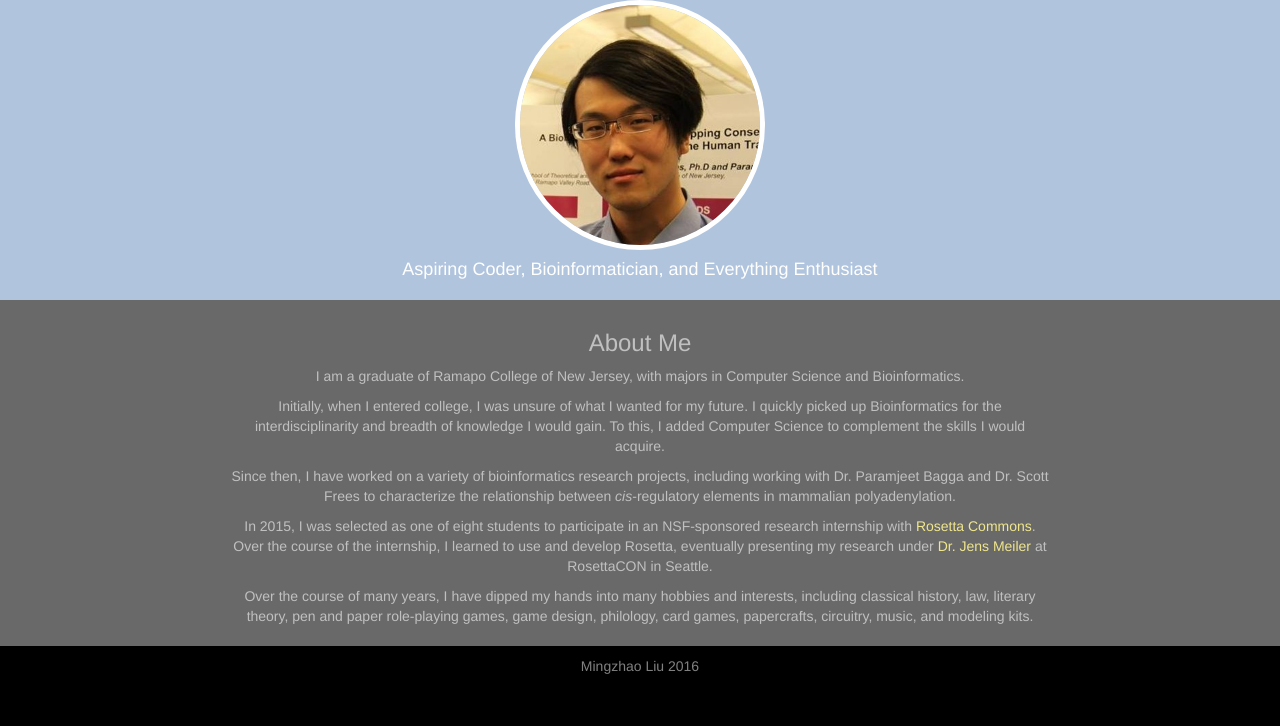
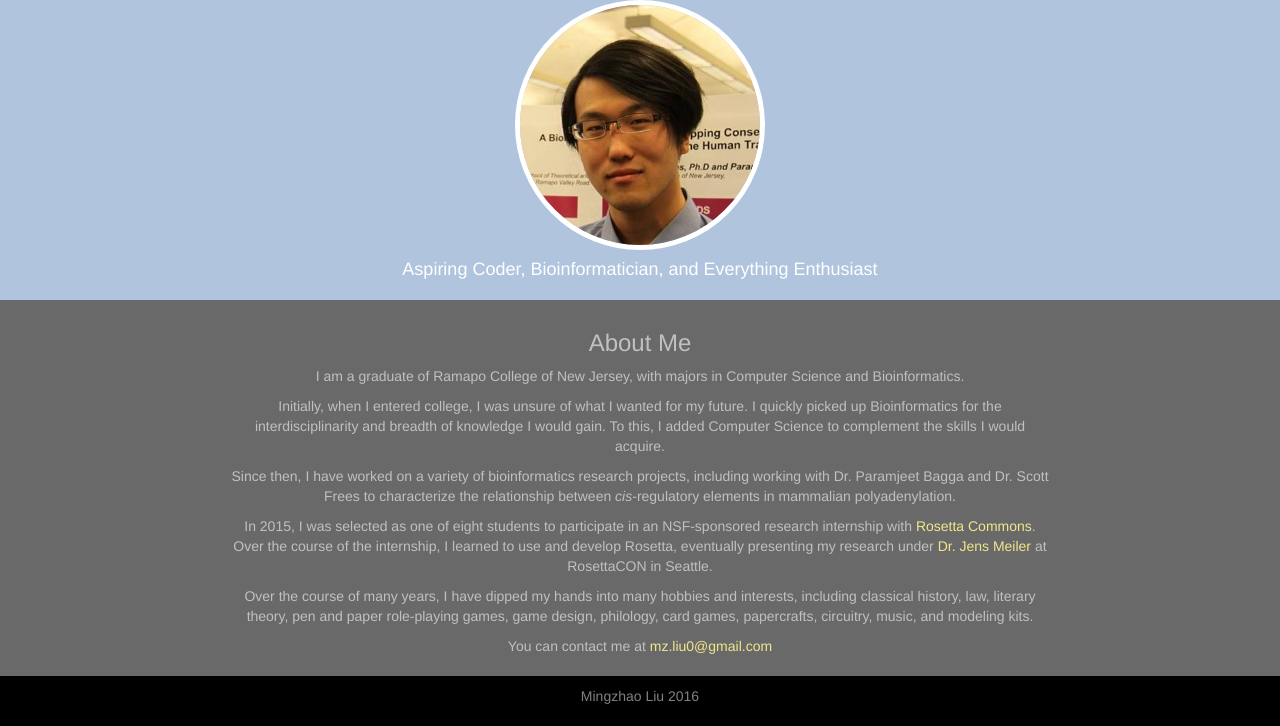
Before and after one commit to mliu2/personal_website, a plain HTML site: page personal_website/index.html in a window 1280 px wide. Shown: the part 133-859 px from the top of the page. Before the commit the page ends 829 px from the top, so only its background shows below. Drawn offline with nearby package versions, Linux system fonts and the light colour scheme.

Commit message:
Changes to contact info

```diff
--- a/personal_website/index.html
+++ b/personal_website/index.html
@@ -55,6 +55,9 @@
           law, literary theory, pen and paper role-playing games, game design, philology, card games, papercrafts,
           circuitry, music, and modeling kits.
         </p>
+		<p>
+		  You can contact me at <a href="mailto:mz.liu0@gmail.com">mz.liu0@gmail.com</a>
+		</P>
       </div>
     </div>
   </div>
```
Also changed, not shown: 2 other files.
